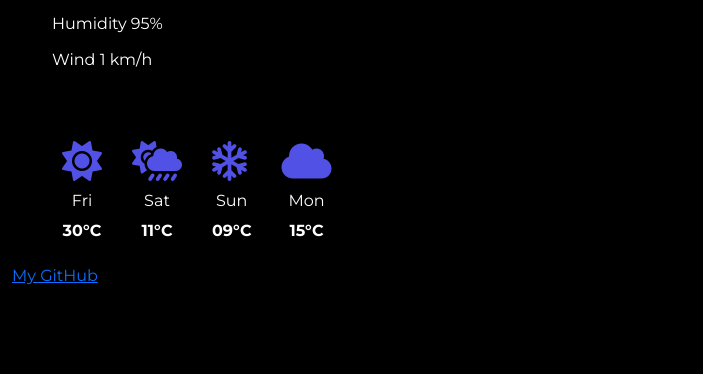
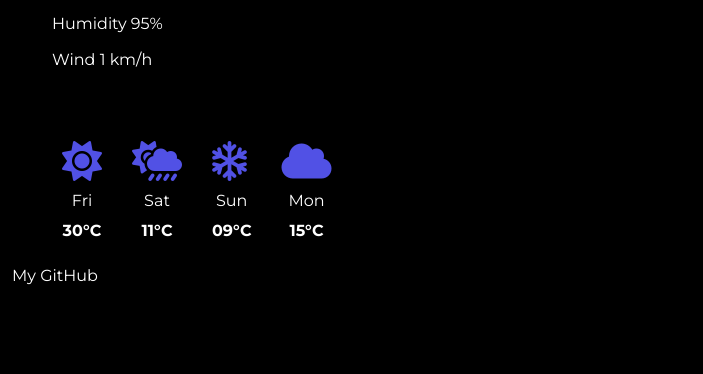
Before and after one commit to maahsaa75/app-project, a plain HTML site: page index.html in a window 1280 px wide. Shown: the part 426-800 px from the top of the page, without its empty margins (0-703 px from the left). Drawn offline with nearby package versions, Linux system fonts and the light colour scheme.

Commit message:
improve codes1

```diff
--- a/index.html
+++ b/index.html
@@ -97,7 +97,7 @@
               <div class="clear"></div>
             </ul>
         </div>
-        <footer><a href="" target=_blank>My GitHub</a></footer>
+        <footer><a href="https://github.com/maahsaa75/app-project" target=_blank  class=pavaraghi>My GitHub</a></footer>
 
     <script src="script.js"></script>
   </body>
--- a/style.css
+++ b/style.css
@@ -199,7 +199,6 @@ body {
   margin: 10px 35px;
   box-shadow: 0 0 50px -5px rgba(0, 0, 0, 0.25);
   border-radius: 10px;
-
 }
 
 .week-list > li {
@@ -273,3 +272,8 @@ body {
   text-decoration: none;
   margin-top: 20px;
 }
+
+.pavaraghi {
+  text-decoration: none;
+  color: #ffffff;
+}
```
